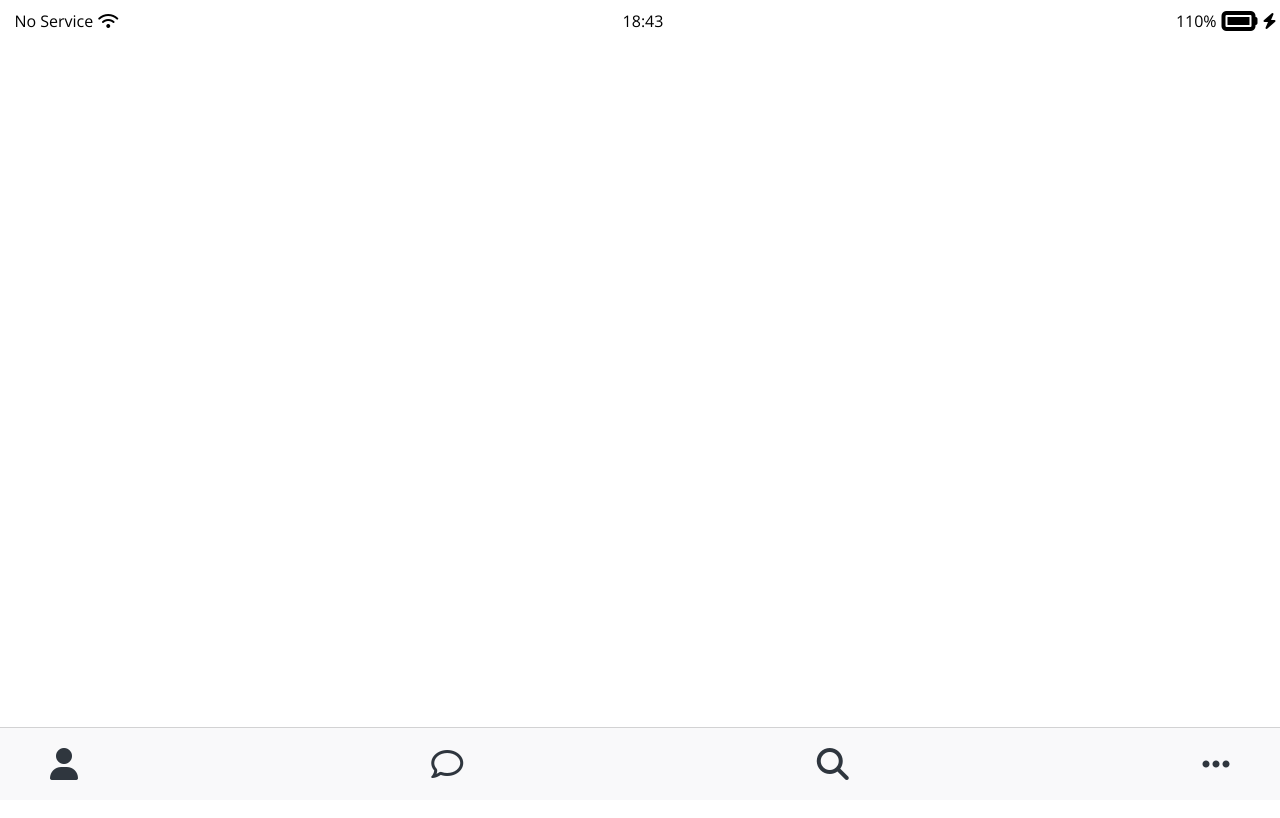
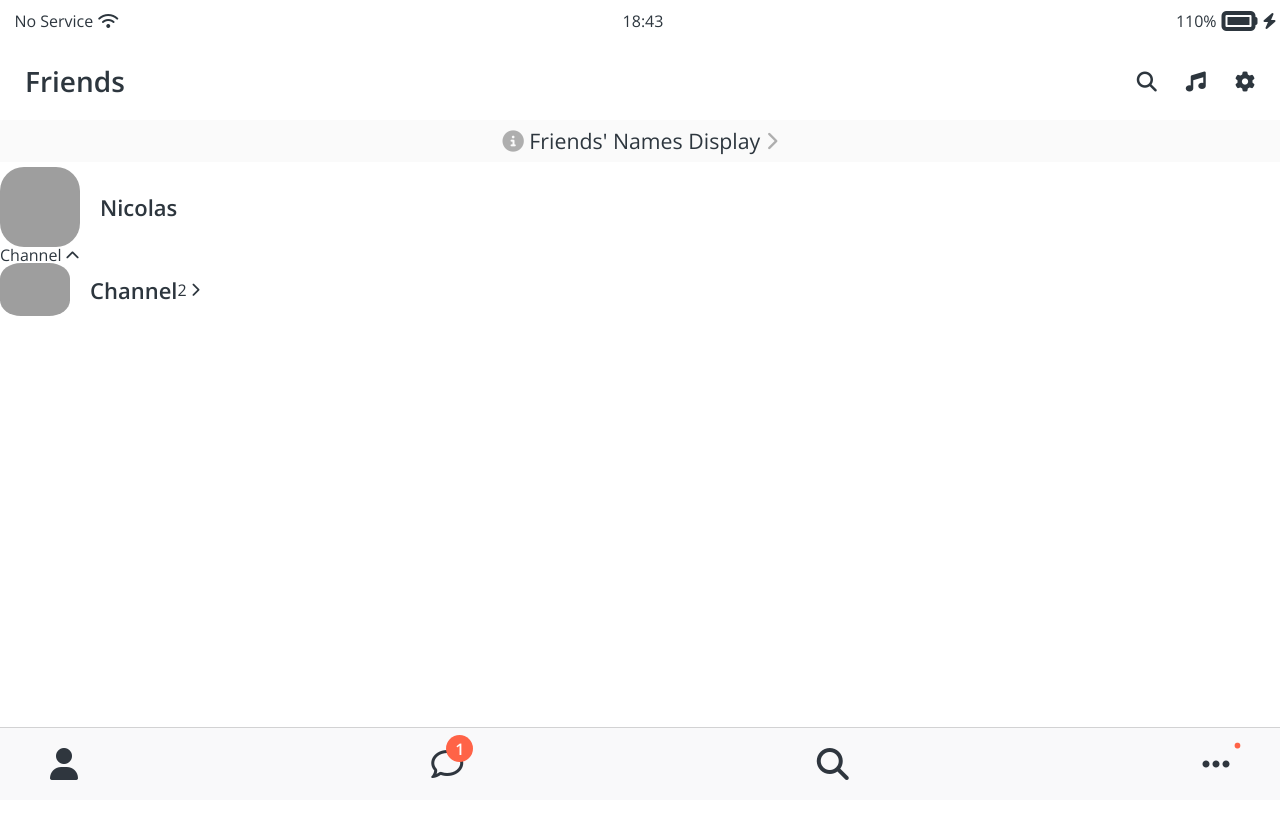
Before and after one commit to leemanni/kokoa-clone-2021, a plain HTML site: page friends.html in a window 1280 px wide. Shown: the top 818 px of the page. Drawn offline with nearby package versions, Linux system fonts and the light colour scheme; grey boxes are pictures that could not be loaded.

Commit message:
friends screen
nav, header, statusbar, friends

```diff
--- a/css/components/nav-bar.css
+++ b/css/components/nav-bar.css
@@ -13,5 +13,31 @@
 }
 
 .nav__link {
+  position: relative;
   color: #2f363e;
 }
+.nav__notification {
+  background-color: tomato;
+  width: 27px;
+  height: 27px;
+  border-radius: 50%;
+  color: white;
+  display: flex;
+  align-items: center;
+  justify-content: center;
+  font-weight: 600;
+  position: absolute;
+  left: 15px;
+  bottom: 19px;
+}
+.nav__dot {
+  position: absolute;
+  font-size: 30pt;
+  display: flex;
+  color: tomato;
+  align-items: center;
+  justify-content: center;
+  font-weight: 600;
+  bottom: 28px;
+  left: 30px;
+}
--- /dev/null
+++ b/css/components/screen-header.css
@@ -0,0 +1,16 @@
+.screen-header {
+  display: flex;
+  justify-content: space-between;
+  align-items: center;
+  padding: var(--horizontal-space);
+  position: relative;
+  width: 100%;
+  box-sizing: border-box;
+}
+.screen-header__title {
+  font-size: 28px;
+  font-weight: 600;
+}
+.screen-header__icons span {
+  margin-left: 25px;
+}
--- a/css/components/status-bar.css
+++ b/css/components/status-bar.css
@@ -2,7 +2,7 @@
   display: flex;
   justify-content: center;
   padding: 5px 3px;
-  position: fixed;
+  position: relative;
   top: 0;
   width: 100%;
 }
--- /dev/null
+++ b/css/components/usercomponent.css
@@ -0,0 +1,31 @@
+.user-component {
+  display: flex;
+}
+.user-component,
+.user-component__column:first-child {
+  display: flex;
+  align-items: center;
+}
+
+.user-component__avatar {
+  width: 70px;
+  border-radius: 30%;
+  margin-right: 20px;
+}
+.user-component__avatar--xl {
+  height: 80px;
+  width: 80px;
+}
+.user-component__title {
+  font-weight: 600;
+  font-size: 22px;
+}
+.user-component__subtitle {
+  margin-top: 8px;
+  font-size: 17px;
+  color: rgb(0, 0, 0, 0.5);
+}
+
+.friends__screen {
+  padding: var(--horizontal-space);
+}
--- /dev/null
+++ b/css/screens/friends.css
@@ -0,0 +1,12 @@
+#friends-display-link {
+  text-align: center;
+  width: 100%;
+  display: block;
+  background-color: #fafafa;
+  padding: 10px 0px;
+  font-size: 16pt;
+  margin-bottom: 5px;
+}
+#friends-display-link i {
+  color: rgb(0, 0, 0, 0.3);
+}
--- a/css/styles.css
+++ b/css/styles.css
@@ -4,16 +4,17 @@
 /* Components */
 @import "components/status-bar.css";
 @import "components/nav-bar.css";
+@import "components/screen-header.css";
+@import "components/usercomponent.css";
 /* Screens */
 @import "screens/login.css";
-
+@import "screens/friends.css";
 /* styles */
-
 /*
  font-family 등 과 같이 모든 스크린에
   적용될 수 있는 스타일을 써놓는게 편함
  */
 body {
+  color: #2d363e;
   font-family: "Open Sans", sans-serif;
-  height: 1000vh;
 }
--- a/css/variable.css
+++ b/css/variable.css
@@ -1,3 +1,4 @@
 :root {
   --yellow: #fae100;
+  --horizontal-space: 25px;
 }
--- a/friends.html
+++ b/friends.html
@@ -23,6 +23,58 @@
         </div>
     </div>
 
+    <header class="screen-header">
+        <h1 class="screen-header__title">Friends</h1>
+        <div class="screen-header__icons">
+            <span><i class="fas fa-search fa-lg"></i> </span>
+            <span><i class="fas fa-music fa-lg"></i></span>
+            <span><i class="fas fa-cog fa-lg"></i></span>
+        </div>
+
+    </header>
+
+    <a id="friends-display-link" >
+        <i class="fas fa-info-circle"></i>
+        Friends' Names Display
+        <i class="fas fa-chevron-right fa-sm"></i>
+    </a>
+
+    <main class="friends-screen">
+        <div class="user-component">
+            <div class="user-component__column">
+                <img
+                class="user-component__avatar user-component__avatar--xl"
+                src="https://avatars.githubusercontent.com/u/3612017?v=4"
+                 />
+                <div class="user-component__text">
+                    <h4 class="user-component__title">Nicolas</h4>
+                    <!-- <h6 class="user-component__subtitle">this next whatever</h6> -->
+                </div>
+            </div>
+            <div class="user-component__column"></div>
+        </div>
+        <div class="friends-screen__channel-header">
+            <span>Channel</span>
+            <i class="fas fa-chevron-up fa-sm"></i>
+            <div class="user-component">
+                <div class="user-component__column">
+                    <img
+                     class="user-component__avatar user-component__avatar--sm"
+                    src="https://avatars.githubusercontent.com/u/3612017?v=4"
+                     />
+                    <div class="user-component__text">
+                        <h4 class="user-component__title">Channel</h4>
+                    </div>
+                </div>
+                <div class="user-component__column">
+                    <span>2</span>
+                    <i class="fas fa-chevron-right fa-sm"></i>
+                </div>
+            </div>
+        </div>
+    </main>
+
+
     <nav class="nav">
         <ul class="nav__list">
             <li class="nav__btn">
@@ -32,6 +84,7 @@
             </li>
             <li class="nav__btn">
                 <a class="nav__link"  href="friends.html">
+                    <span class="nav__notification">1</span>
                  <i class="far fa-comment fa-2x"></i>
                 </a>
             </li>
@@ -42,6 +95,7 @@
             </li>
             <li class="nav__btn">
                 <a class="nav__link" href="friends.html">
+                    <span class="nav__dot">.</span>
                     <i class="fas fa-ellipsis-h fa-2x"></i>
               </a>
             </li>
```
